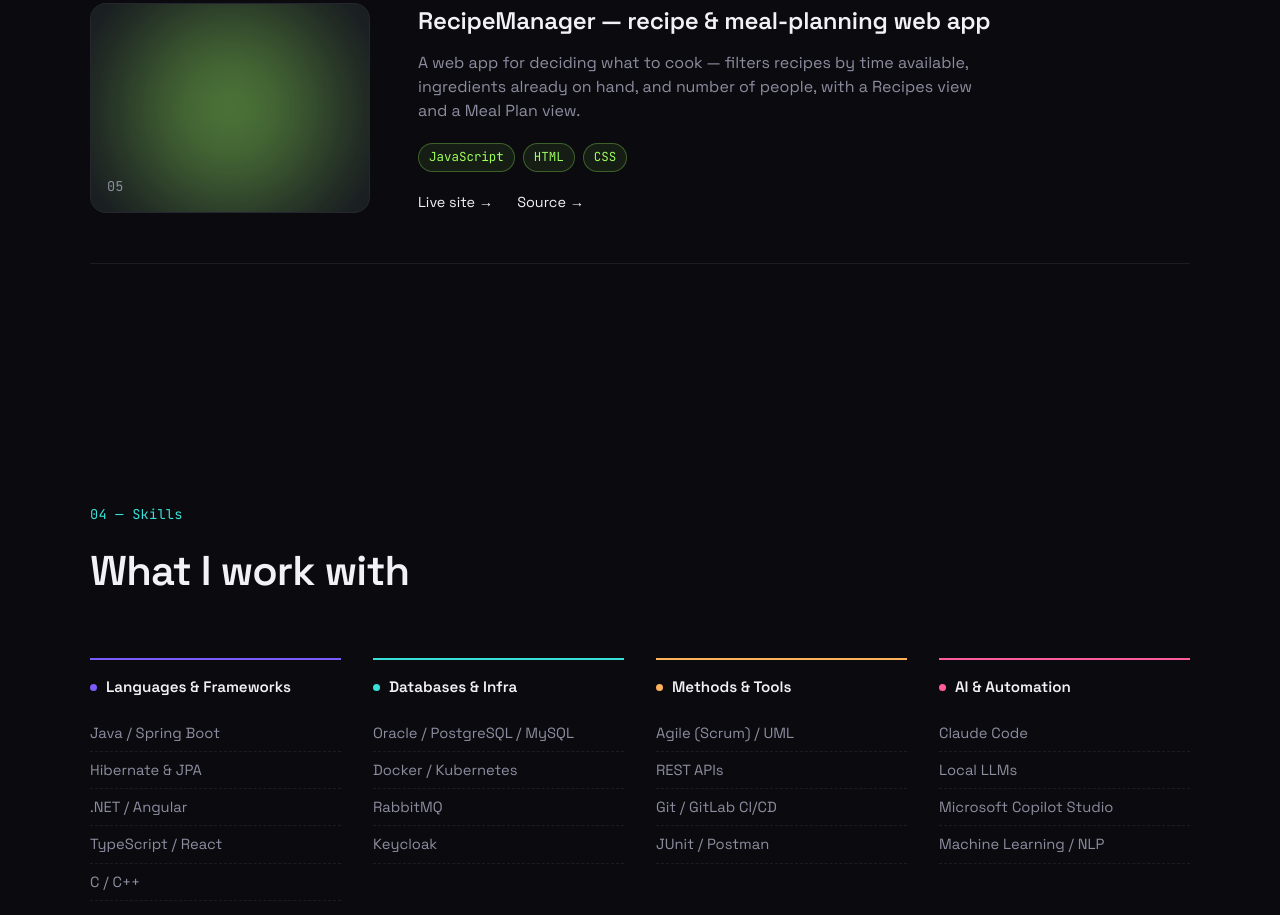
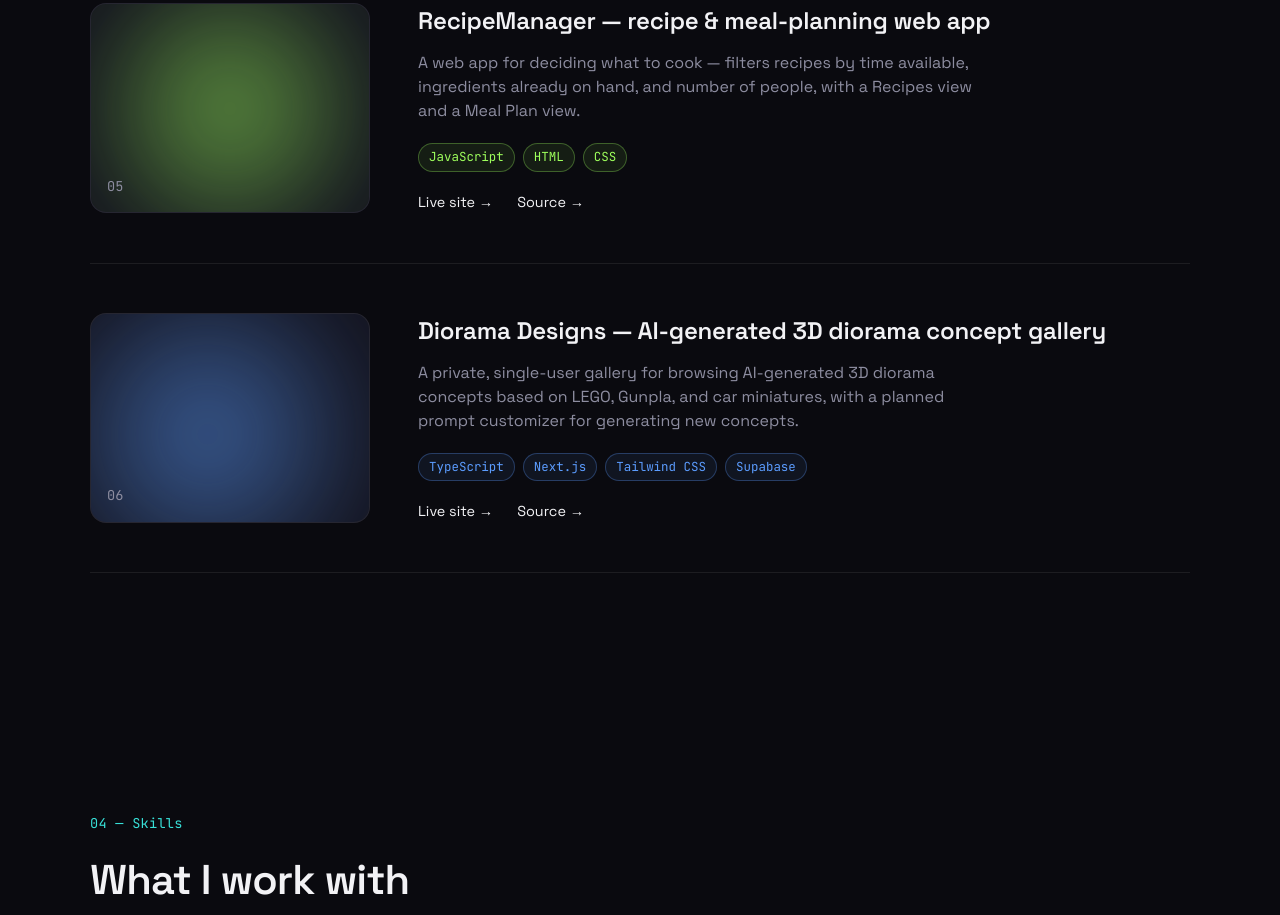
Before and after one commit to Kavish07/portfolio, a plain HTML site: page index.html in a window 1280 px wide. Shown: the part 6447-7362 px from the top of the page. Drawn offline with Linux system fonts and the light colour scheme.

Commit message:
Add Diorama Designs project card to things I've built
Co-Authored-By: Claude Sonnet 5 <noreply@anthropic.com>

```diff
--- a/index.html
+++ b/index.html
@@ -306,6 +306,22 @@
           </div>
         </article>
 
+        <article class="project reveal" style="--proj-accent:#5c9dff">
+          <div class="project-media">
+            <div class="project-glow p6"></div>
+            <span class="project-num">06</span>
+          </div>
+          <div class="project-info">
+            <h3 data-fr="Diorama Designs — galerie de concepts de dioramas 3D générés par IA">Diorama Designs — AI-generated 3D diorama concept gallery</h3>
+            <p data-fr="Une galerie privée et personnelle pour parcourir des concepts de dioramas 3D générés par IA, inspirés de LEGO, Gunpla et de miniatures de voitures, avec un personnalisateur de prompts prévu pour générer de nouveaux concepts.">A private, single-user gallery for browsing AI-generated 3D diorama concepts based on LEGO, Gunpla, and car miniatures, with a planned prompt customizer for generating new concepts.</p>
+            <div class="tags"><span>TypeScript</span><span>Next.js</span><span>Tailwind CSS</span><span>Supabase</span></div>
+            <div class="project-links">
+              <a href="https://diorama-designs.vercel.app" target="_blank" rel="noopener" data-fr="Voir le site →">Live site →</a>
+              <a href="https://github.com/Kavish07/DioramaDesigns" target="_blank" rel="noopener" data-fr="Code source →">Source →</a>
+            </div>
+          </div>
+        </article>
+
       </div>
     </div>
   </section>
--- a/styles.css
+++ b/styles.css
@@ -254,6 +254,7 @@ img{ max-width:100%; display:block; }
 .p3{ background:radial-gradient(circle at 40% 70%, #ff5c9d, transparent 60%); }
 .p4{ background:radial-gradient(circle at 60% 60%, #ffb15c, transparent 60%); }
 .p5{ background:radial-gradient(circle at 50% 50%, #9eff5c, transparent 60%); }
+.p6{ background:radial-gradient(circle at 45% 55%, #5c9dff, transparent 60%); }
 .project-num{
   position:relative; z-index:1; font-family:var(--mono); font-size:0.85rem; color:var(--text-dim);
 }
```
Also changed, not shown: 1 other file.
